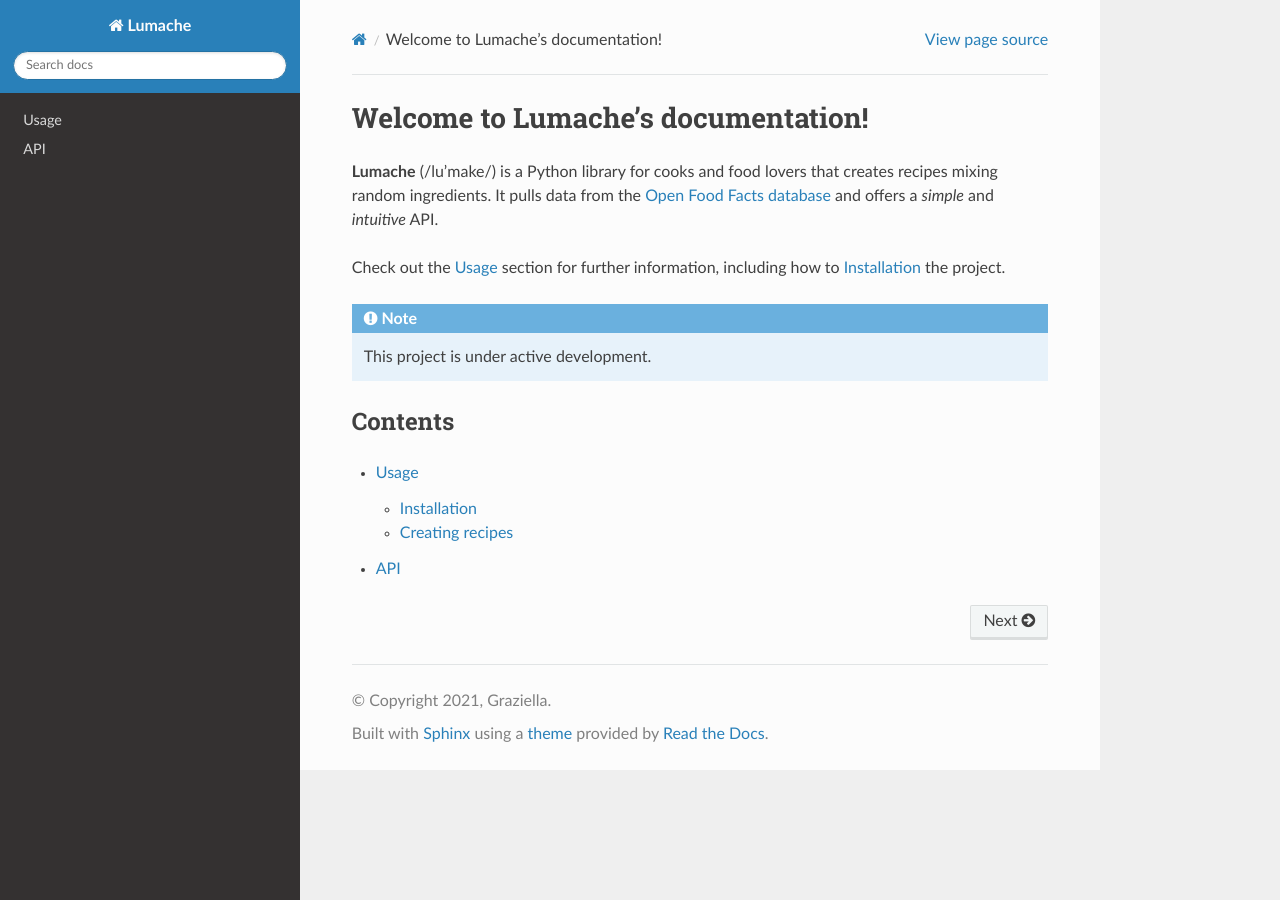
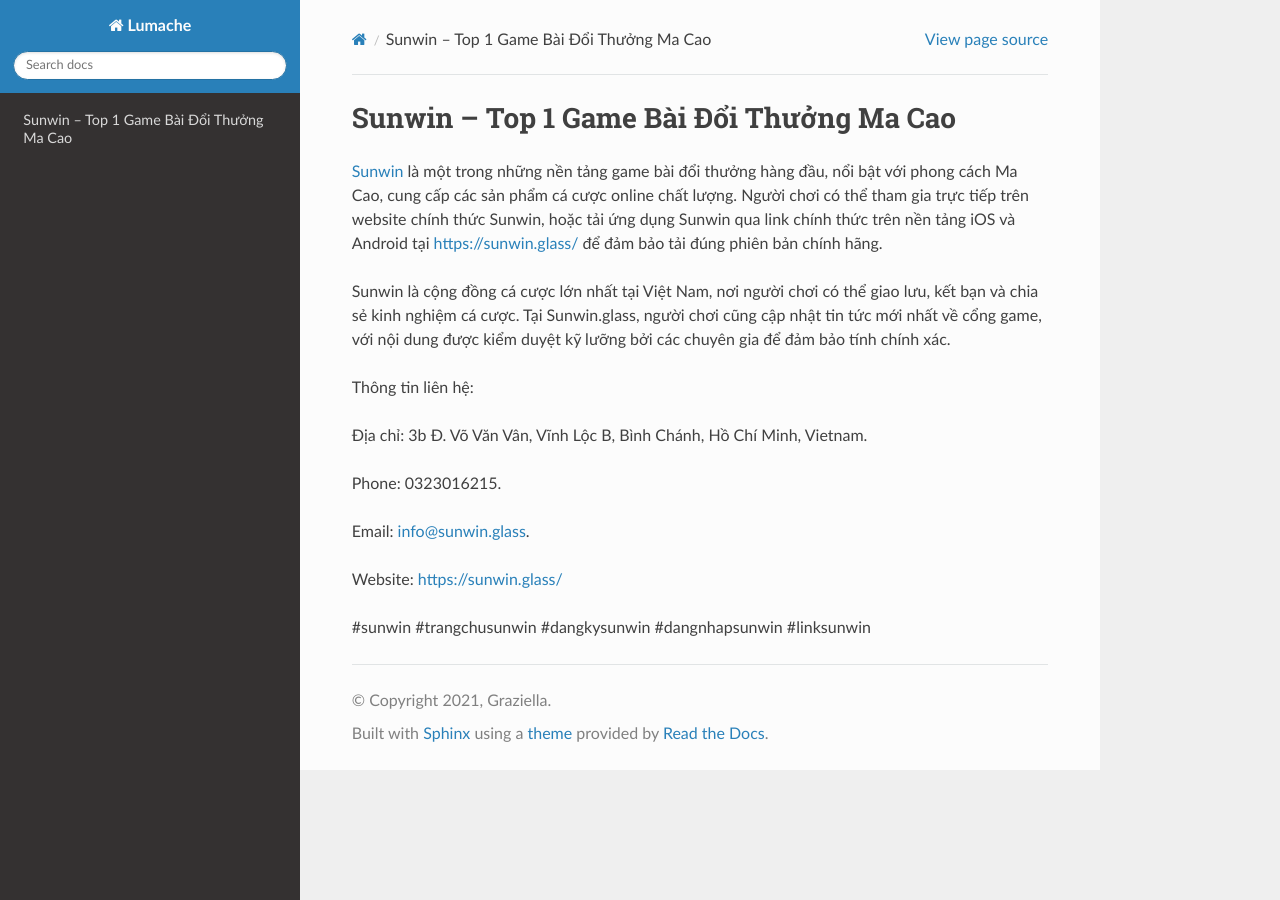
Before and after one commit to mathesonasela/sunwinglass, a Sphinx documentation site: the page built from docs/source/index.rst, in a window 1280 px wide. Built offline with Sphinx 7.4.7 and the Read the Docs theme 3.1.0, drawn with Linux system fonts in a browser that asks for light colours.

Commit message:
Update index.rst

```diff
--- a/docs/source/index.rst
+++ b/docs/source/index.rst
@@ -1,22 +1,18 @@
-Welcome to Lumache's documentation!
+Sunwin – Top 1 Game Bài Đổi Thưởng Ma Cao
 ===================================
 
-**Lumache** (/lu'make/) is a Python library for cooks and food lovers
-that creates recipes mixing random ingredients.
-It pulls data from the `Open Food Facts database <https://world.openfoodfacts.org/>`_
-and offers a *simple* and *intuitive* API.
+`Sunwin <https://sunwin.glass/>`_ là một trong những nền tảng game bài đổi thưởng hàng đầu, nổi bật với phong cách Ma Cao, cung cấp các sản phẩm cá cược online chất lượng. Người chơi có thể tham gia trực tiếp trên website chính thức Sunwin, hoặc tải ứng dụng Sunwin qua link chính thức trên nền tảng iOS và Android tại https://sunwin.glass/ để đảm bảo tải đúng phiên bản chính hãng.
 
-Check out the :doc:`usage` section for further information, including
-how to :ref:`installation` the project.
+Sunwin là cộng đồng cá cược lớn nhất tại Việt Nam, nơi người chơi có thể giao lưu, kết bạn và chia sẻ kinh nghiệm cá cược. Tại Sunwin.glass, người chơi cũng cập nhật tin tức mới nhất về cổng game, với nội dung được kiểm duyệt kỹ lưỡng bởi các chuyên gia để đảm bảo tính chính xác.
 
-.. note::
+Thông tin liên hệ:
 
-   This project is under active development.
+Địa chỉ: 3b Đ. Võ Văn Vân, Vĩnh Lộc B, Bình Chánh, Hồ Chí Minh, Vietnam.
 
-Contents
---------
+Phone: 0323016215.
 
-.. toctree::
+Email: info@sunwin.glass.
 
-   usage
-   api
+Website: https://sunwin.glass/
+
+#sunwin #trangchusunwin #dangkysunwin #dangnhapsunwin #linksunwin
```
